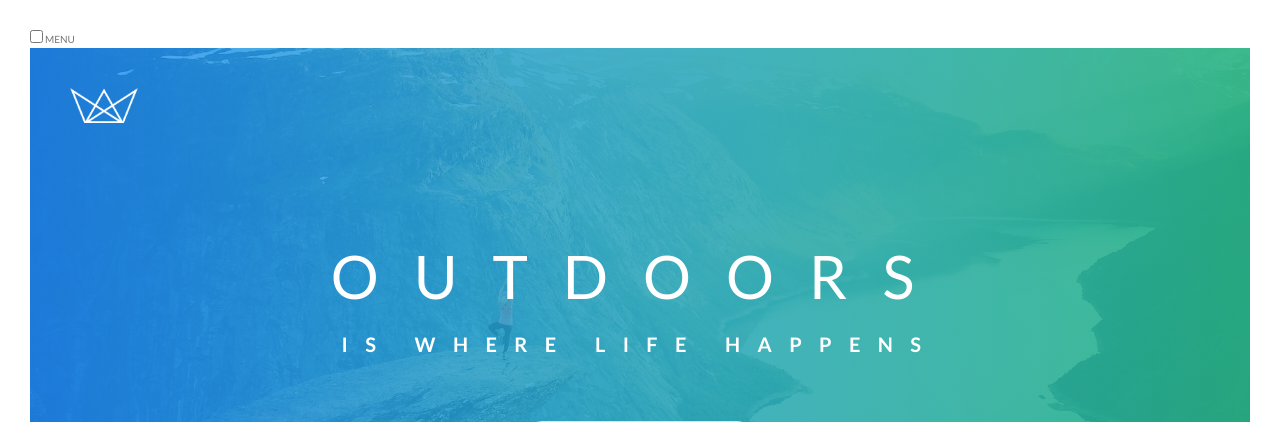
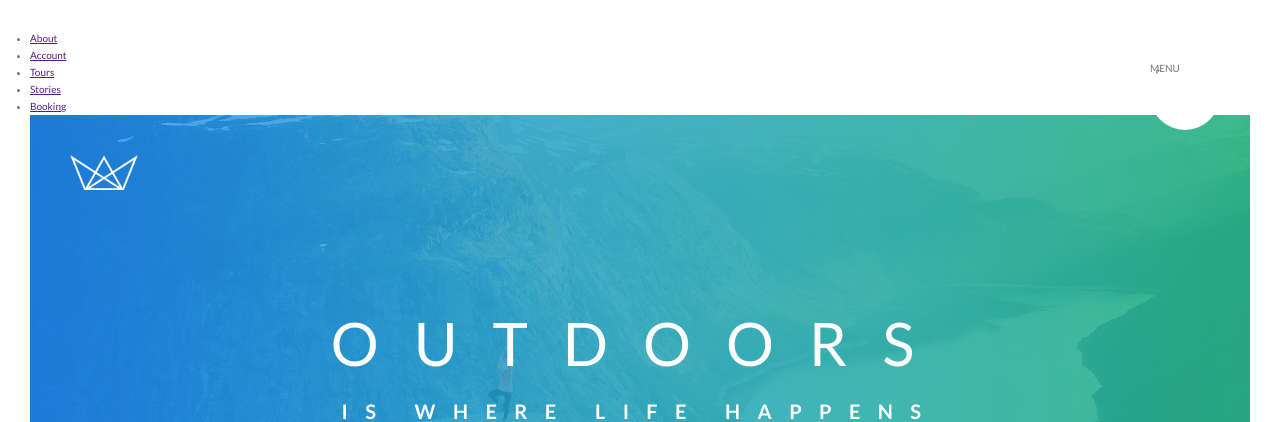
Before and after one commit to SparksFullStack/naturelust, a PHP site: page /index.html in a window 1280 px wide. Shown: the top 422 px of the page. Run offline with PHP 8.4, Linux system fonts and the light colour scheme.

Commit message:
nav modal button added--styling the contents

```diff
--- a/css/style.css
+++ b/css/style.css
@@ -525,6 +525,29 @@ body {
     transform: translate(-50%, -50%);
     text-align: center; }
 
+.navigation__checkbox {
+  display: none; }
+
+.navigation__button {
+  background-color: #fff;
+  height: 7rem;
+  width: 7rem;
+  position: fixed;
+  top: 6rem;
+  right: 6rem;
+  border-radius: 50%;
+  z-index: 2000; }
+
+.navigation__background {
+  height: 6rem;
+  width: 6rem;
+  border-radius: 50%;
+  position: fixed;
+  top: 6.5rem;
+  right: 6.5rem;
+  background-image: radial-gradient(#7ed56f, #28b485);
+  z-index: 1000; }
+
 .footer {
   background-color: #333;
   padding: 10rem 0;
--- a/index.html
+++ b/index.html
@@ -16,6 +16,27 @@
         <div class="navigation">
             <input type="checkbox" class="navigation__checkbox" id="navi-toggle">
             <label for="navi-toggle" class="navigation__button">MENU</label>
+            <div class="navigation__background">$nbsp;</div>
+
+            <nav class="navigation__nav">
+                <ul class="navigation__list">
+                    <li class="navigation__item">
+                        <a href="" class="navigation__link">About</a>
+                    </li>
+                    <li class="navigation__item">
+                        <a href="" class="navigation__link">Account</a>
+                    </li>
+                    <li class="navigation__item">
+                        <a href="" class="navigation__link">Tours</a>
+                    </li>
+                    <li class="navigation__item">
+                        <a href="" class="navigation__link">Stories</a>
+                    </li>
+                    <li class="navigation__item">
+                        <a href="" class="navigation__link">Booking</a>
+                    </li>
+                </ul>
+            </nav>
         </div>
 
         <header class="header">
--- /dev/null
+++ b/sass/layout/navigation.scss
@@ -0,0 +1,43 @@
+.navigation {
+    &__checkbox {
+        display: none;
+    }
+
+    &__button {
+        background-color: $color-white;
+        height: 7rem;
+        width: 7rem;
+        position: fixed;
+        top: 6rem;
+        right: 6rem;
+        border-radius: 50%;
+        z-index: 2000;
+    }
+
+    &__background {
+        height: 6rem;
+        width: 6rem;
+        border-radius: 50%;
+        position: fixed;
+        top: 6.5rem;
+        right: 6.5rem;
+        background-image: radial-gradient($color-primary-light, $color-primary-dark);
+        z-index: 1000;
+    }
+
+    &__nav {
+
+    }
+
+    &__list {
+
+    }
+
+    &__item {
+
+    }
+
+    &__link {
+
+    }
+}
--- a/sass/main.scss
+++ b/sass/main.scss
@@ -25,5 +25,6 @@
 
 // Layout Styles
 @import "./layout/header";
+@import "./layout/navigation.scss";
 @import "./layout/footer.scss";
 @import "./layout/grid"; // this is the file for our custom grid system
```
